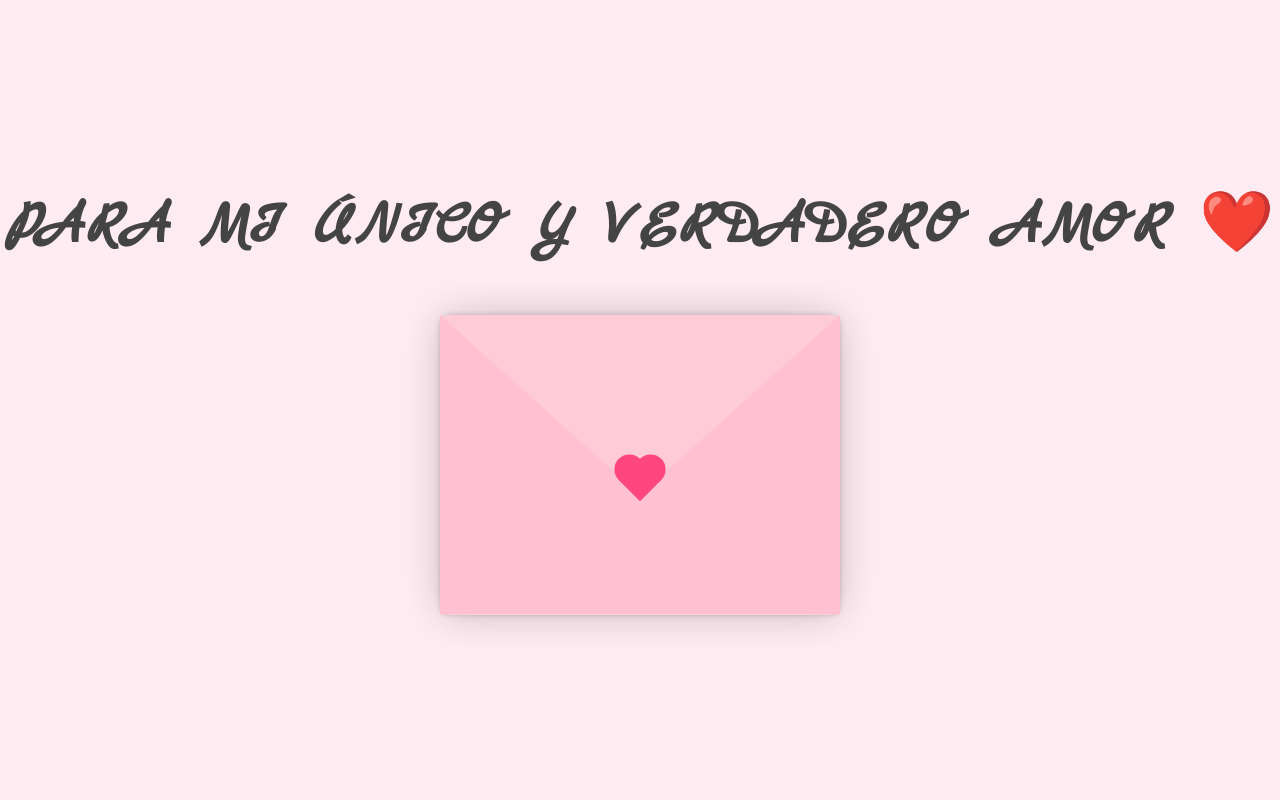
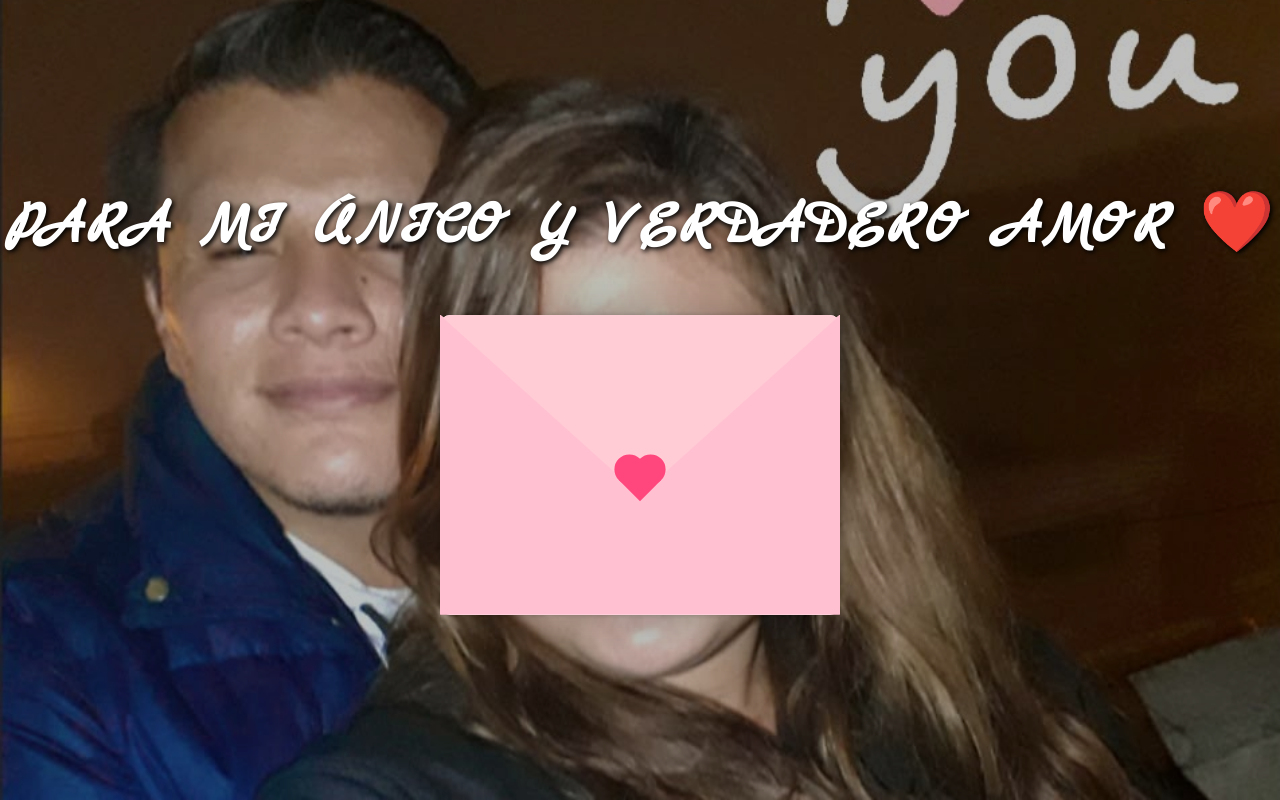
Before and after one commit to miguelalejandro1991/cartas-, a plain HTML site: page index.html in a window 1280 px wide. Drawn offline with Linux system fonts and the light colour scheme.

Commit message:
actualizacion

```diff
--- a/style.css
+++ b/style.css
@@ -6,7 +6,6 @@
 
 :root {
     --primario: #fff;
-    --fondo: #ffebf2;
     --fondo-sobre: #ffe3ed;
     --solapa-sobre: #ffccd5;
     --cuerpo-sobre: #ffc1d1;
@@ -15,8 +14,13 @@
     --corazon: #ff477e;
 }
 
+/* ⭐ FOTO DE FONDO */
 body {
-    background: var(--fondo);
+    background: url("foto.jpeg");
+    background-size: cover;
+    background-position: center;
+    background-repeat: no-repeat;
+
     display: flex;
     align-items: center;
     justify-content: center;
@@ -24,12 +28,25 @@ body {
     height: 100vh;
 }
 
+/* ⭐ Velo suave para que el sobre se vea mejor */
+body::before {
+    content: "";
+    position: fixed;
+    top: 0;
+    left: 0;
+    width: 100%;
+    height: 100%;
+    background: rgba(0,0,0,0.25);
+    z-index: -1;
+}
+
 h1 {
     font-family: "Marck Script", serif;
     text-align: center;
     font-size: 60px;
     margin-bottom: 50px;
-    color: #444;
+    color: #fff;
+    text-shadow: 2px 2px 5px black;
 }
 
 .contenedor {
```
Also changed, not shown: index.html (+0 -6 lines), foto.jpeg (added).
